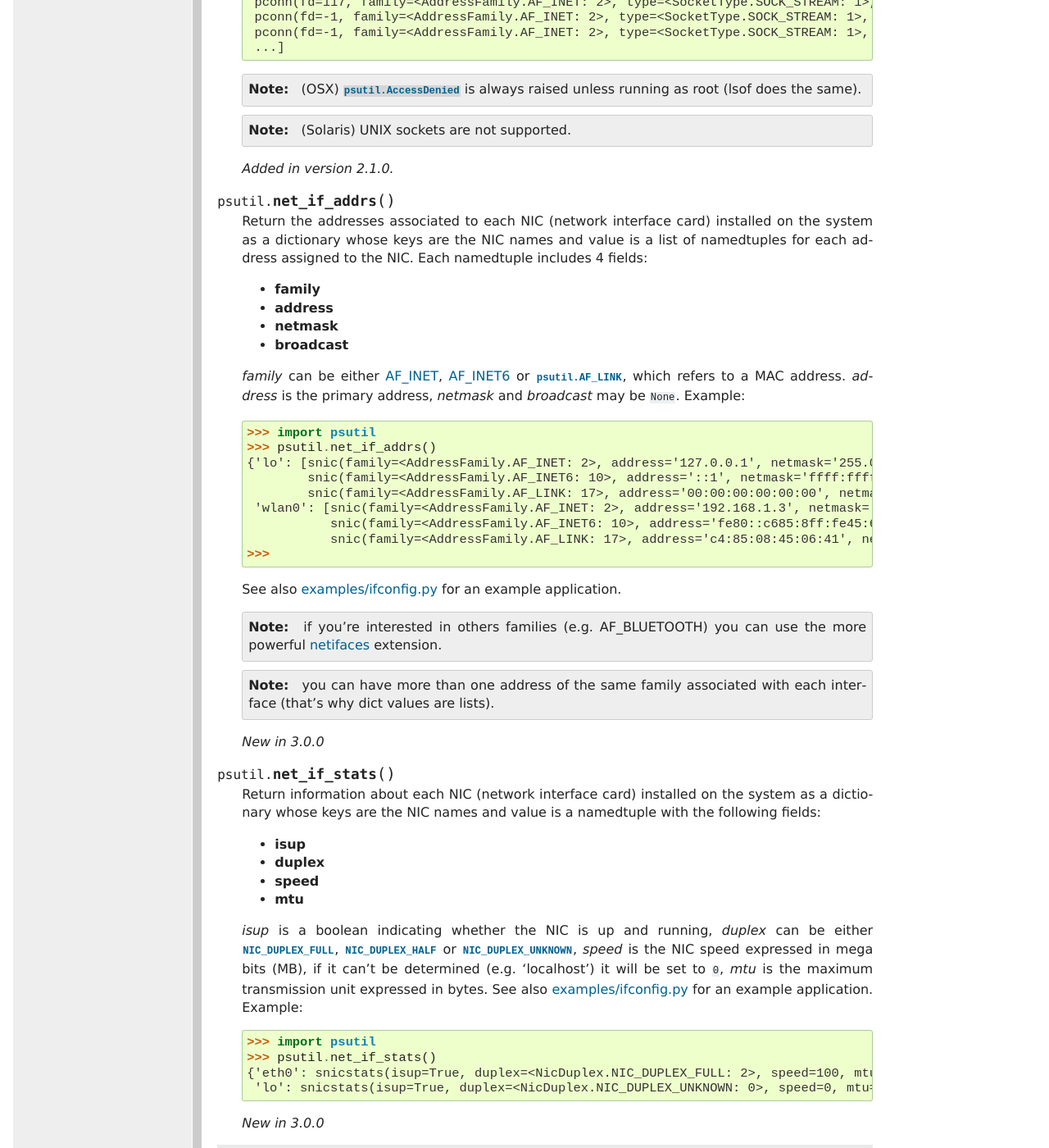
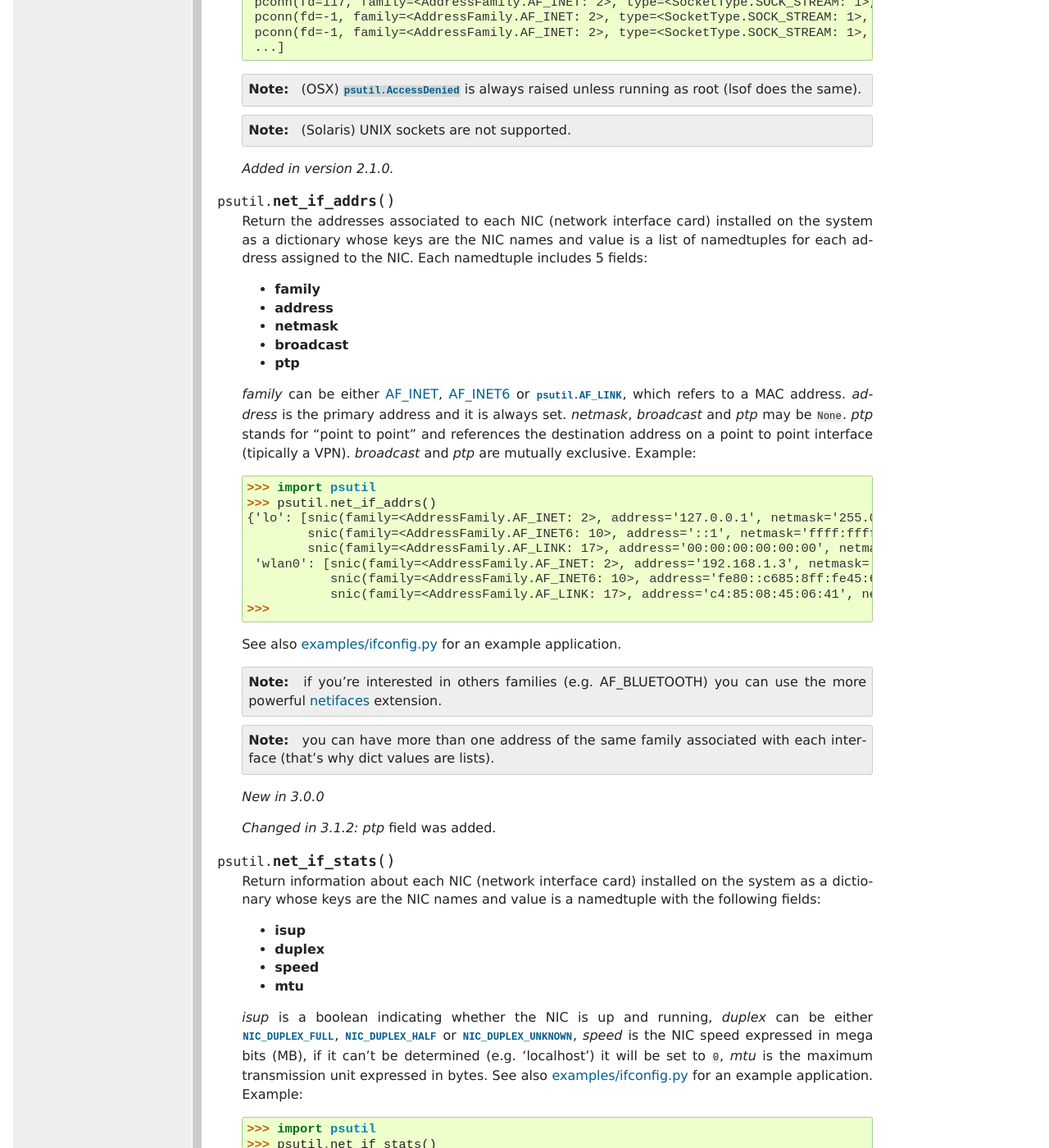
Before and after one commit to giampaolo/psutil, a Sphinx documentation site: the page built from docs/index.rst, in a window 1280 px wide and 1400 px high, scrolled down 6302 px. Shown: the whole window at 82% size. Built offline with Sphinx 7.4.7, drawn with Linux system fonts in a browser that asks for light colours; formulas are drawn with MathJax 3.

Commit message:
#663: ptp addresses linux implementation

```diff
--- a/HISTORY.rst
+++ b/HISTORY.rst
@@ -6,6 +6,7 @@ Bug tracker at https://github.com/giampaolo/psutil/issues
 **Enhancements**
 
 - #648: CI test integration for OSX. (patch by Jeff Tang)
+- #663: net_if_addrs() now returns point-to-point addresses (for VPNs).
 
 **Bug fixes**
 
--- a/docs/index.rst
+++ b/docs/index.rst
@@ -410,28 +410,33 @@ Network
   Return the addresses associated to each NIC (network interface card)
   installed on the system as a dictionary whose keys are the NIC names and
   value is a list of namedtuples for each address assigned to the NIC.
-  Each namedtuple includes 4 fields:
+  Each namedtuple includes 5 fields:
 
   - **family**
   - **address**
   - **netmask**
   - **broadcast**
+  - **ptp**
 
   *family* can be either
   `AF_INET <http://docs.python.org//library/socket.html#socket.AF_INET>`__,
   `AF_INET6 <http://docs.python.org//library/socket.html#socket.AF_INET6>`__
   or :const:`psutil.AF_LINK`, which refers to a MAC address.
-  *address* is the primary address, *netmask* and *broadcast* may be ``None``.
+  *address* is the primary address and it is always set.
+  *netmask*, *broadcast* and *ptp* may be ``None``.
+  *ptp* stands for "point to point" and references the destination address on a
+  point to point interface (tipically a VPN).
+  *broadcast* and *ptp* are mutually exclusive.
   Example::
 
     >>> import psutil
     >>> psutil.net_if_addrs()
-    {'lo': [snic(family=<AddressFamily.AF_INET: 2>, address='127.0.0.1', netmask='255.0.0.0', broadcast='127.0.0.1'),
-            snic(family=<AddressFamily.AF_INET6: 10>, address='::1', netmask='ffff:ffff:ffff:ffff:ffff:ffff:ffff:ffff', broadcast=None),
-            snic(family=<AddressFamily.AF_LINK: 17>, address='00:00:00:00:00:00', netmask=None, broadcast='00:00:00:00:00:00')],
-     'wlan0': [snic(family=<AddressFamily.AF_INET: 2>, address='192.168.1.3', netmask='255.255.255.0', broadcast='192.168.1.255'),
-               snic(family=<AddressFamily.AF_INET6: 10>, address='fe80::c685:8ff:fe45:641%wlan0', netmask='ffff:ffff:ffff:ffff::', broadcast=None),
-               snic(family=<AddressFamily.AF_LINK: 17>, address='c4:85:08:45:06:41', netmask=None, broadcast='ff:ff:ff:ff:ff:ff')]}
+    {'lo': [snic(family=<AddressFamily.AF_INET: 2>, address='127.0.0.1', netmask='255.0.0.0', broadcast='127.0.0.1', ptp=None),
+            snic(family=<AddressFamily.AF_INET6: 10>, address='::1', netmask='ffff:ffff:ffff:ffff:ffff:ffff:ffff:ffff', broadcast=None, ptp=None),
+            snic(family=<AddressFamily.AF_LINK: 17>, address='00:00:00:00:00:00', netmask=None, broadcast='00:00:00:00:00:00', ptp=None)],
+     'wlan0': [snic(family=<AddressFamily.AF_INET: 2>, address='192.168.1.3', netmask='255.255.255.0', broadcast='192.168.1.255', ptp=None),
+               snic(family=<AddressFamily.AF_INET6: 10>, address='fe80::c685:8ff:fe45:641%wlan0', netmask='ffff:ffff:ffff:ffff::', broadcast=None, ptp=None),
+               snic(family=<AddressFamily.AF_LINK: 17>, address='c4:85:08:45:06:41', netmask=None, broadcast='ff:ff:ff:ff:ff:ff', ptp=None)]}
     >>>
 
   See also `examples/ifconfig.py <https://github.com/giampaolo/psutil/blob/master/examples/ifconfig.py>`__
@@ -445,6 +450,8 @@ Network
     with each interface (that's why dict values are lists).
 
   *New in 3.0.0*
+
+  *Changed in 3.1.2:* *ptp* field was added.
 
 .. function:: net_if_stats()
 
```
Also changed, not shown: README.rst (+6 -6 lines), psutil/__init__.py (+10 -5 lines), 4 other files.
